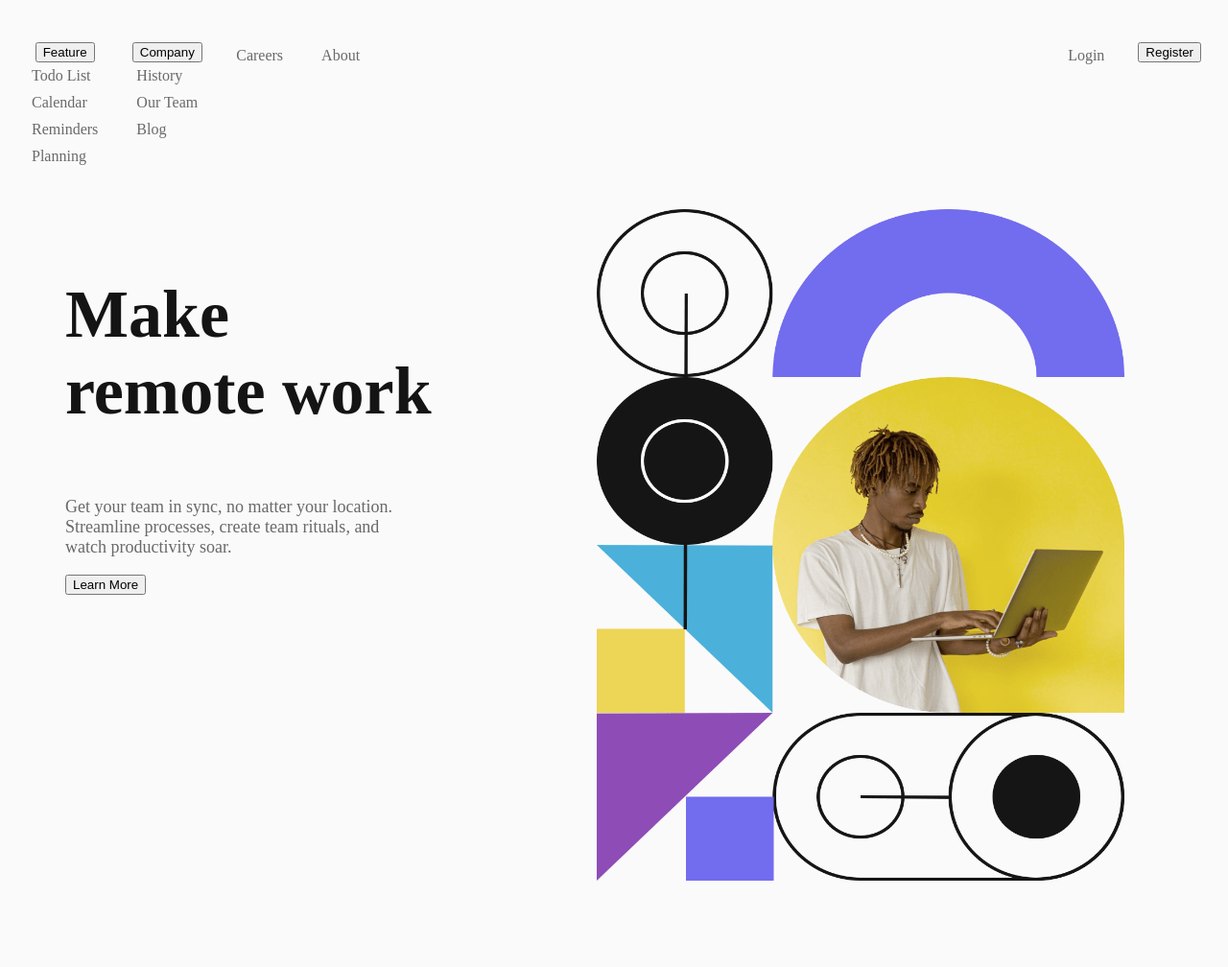
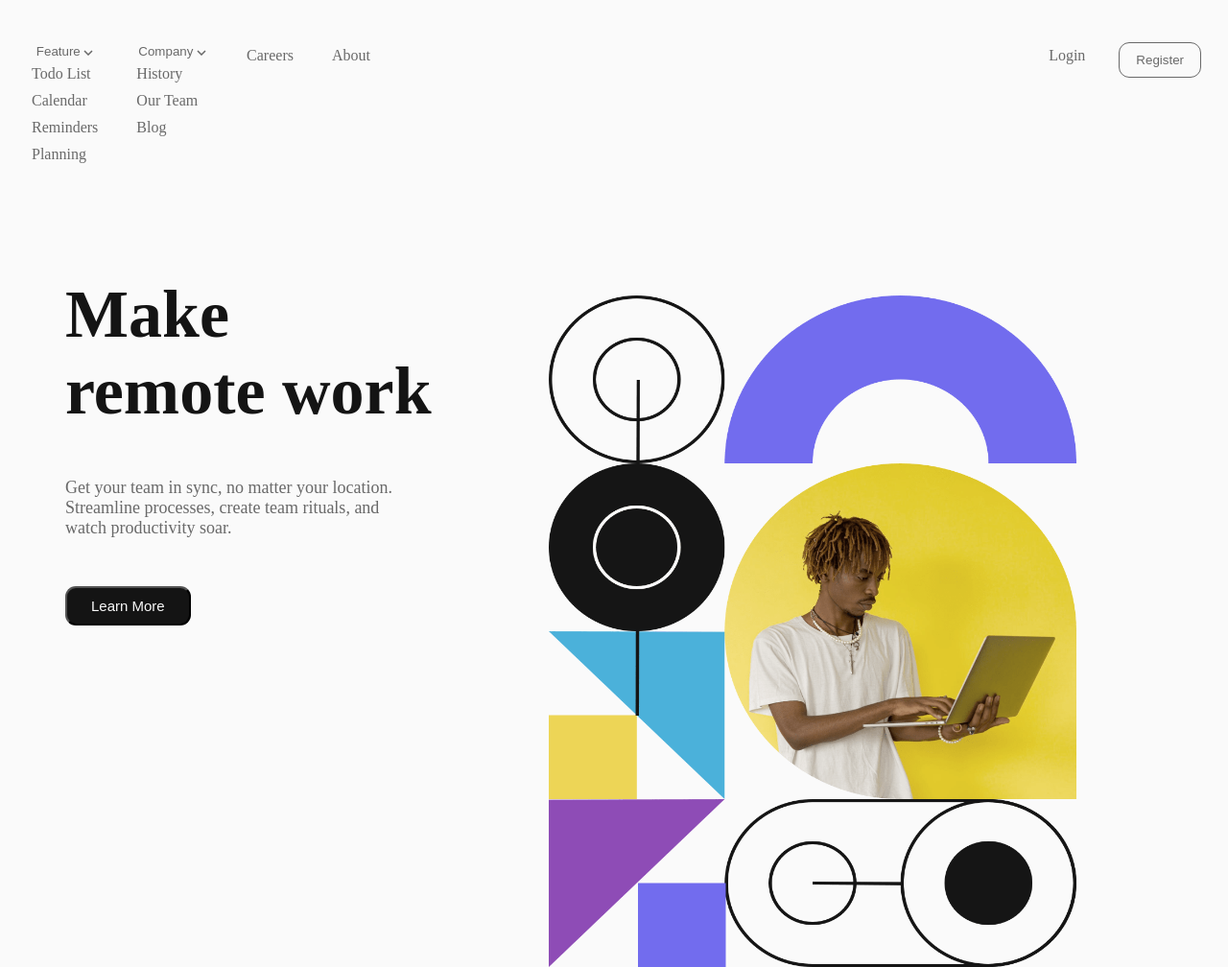
Before and after one commit to Desace1938/remote-intro-section, a plain HTML site: page index.html in a window 1280 px wide. Shown: the top 1008 px of the page at 96% size. Drawn offline with Linux system fonts and the light colour scheme.

Commit message:
Update: button design

```diff
--- a/css/style.css
+++ b/css/style.css
@@ -1,5 +1,10 @@
 /* Widths */
 @media only screen and (max-width: 1440px) {
+    body {
+      background-color: hsl(0, 0%, 98%);
+    }
+  }
+  @media only screen and (min-width: 375px) {
     body {
       background-color: hsl(0, 0%, 98%);
     }
@@ -32,7 +37,19 @@ ul, a {
 
 /* nav dropdown */
 
+.navBar ul .dropDown .dropButton{
+    border: 1px solid hsl(0, 0%, 98%);
+    background-color: hsl(0, 0%, 98%);
+    color:hsl(0, 0%, 41%);
+}
 
+.navBar .topRight .register{
+    background-color: hsl(0, 0%, 98%);
+    border: 1.5px solid hsl(0, 0%, 41%);
+    color:hsl(0, 0%, 41%);
+    border-radius: 11px;
+    padding: 10px 17px;
+}
 
 
 /*#####################################################*/
@@ -53,18 +70,29 @@ ul, a {
 .info h1 {
     font-size: 70px;
     color:hsl(0, 0%, 8%);
+    margin-bottom: 50px;
 }
 .info p{
     font-size: 18px;
     color: hsl(0, 0%, 41%);
+    margin: 0 0 50px 0;
 
+}
+
+.container .info button{
+    background-color: hsl(0, 0%, 8%);
+    color: hsl(0, 0%, 98%);
+    font-size: 15px;
+    border-radius: 11px;
+    padding: 10px 25px;
 }
 
 
 /* image */
 
 .mainImage img{
-    padding: 0 40px 40px 40px;
+    margin: 50px;
+    padding: 40px;
 }
 
 /*#####################################################*/
@@ -72,6 +100,5 @@ ul, a {
 /* Footer */
 .attribution{
     display: flex;
-
     background-color: hsl(0, 0%, 98%);
 }
--- a/index.html
+++ b/index.html
@@ -22,7 +22,7 @@
       <!-- <div class="logo"></div> -->
       <ul class="topLeft">
         <li><div class="dropDown">
-            <button class="dropButton">Feature
+            <button class="dropButton">Feature   <svg width="10" height="6" xmlns="http://www.w3.org/2000/svg"><path stroke="#686868" stroke-width="1.5" fill="none" d="m1 1 4 4 4-4"/></svg>
               <i class="dropItDown"></i>
             </button>
             <div class="dropdown-content">
@@ -33,7 +33,7 @@
             </div>
         </div></li>
         <li><div class="dropDown">
-            <button class="dropButton">Company
+            <button class="dropButton">Company  <svg width="10" height="6" xmlns="http://www.w3.org/2000/svg"><path stroke="#686868" stroke-width="1.5" fill="none" d="m1 1 4 4 4-4"/></svg>
               <i class="dropItDown"></i>
             </button>
             <div class="dropdown-content">
```
